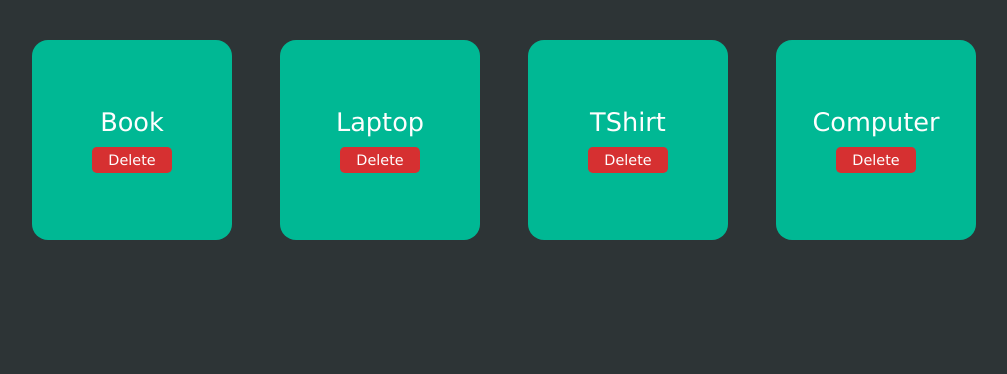
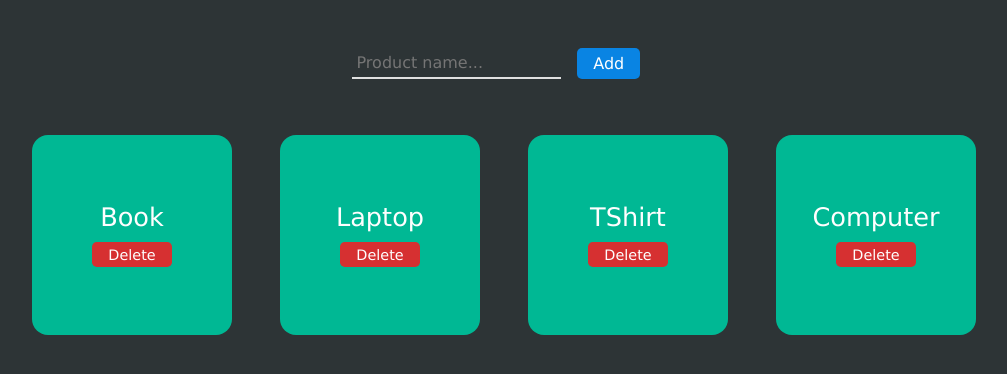
Before and after one commit to dori-dev/learning-react, a React (Create React App) app: page / in a window 1280 px wide. Shown: the top 374 px of the page, without its empty margins (136-1143 px from the left). Built offline with nearby package versions, Linux system fonts and the light colour scheme.

Commit message:
add product action

```diff
--- a/src/App.js
+++ b/src/App.js
@@ -1,18 +1,27 @@
 import { useState } from "react";
 import ProductList from "./components/ProductList/ProductList";
+import AddProduct from "./components/AddProduct/AddProduct";
 
 const App = () => {
-  const [products, setProduct] = useState([
+  const [products, setProducts] = useState([
     { id: 1, title: "Book" },
     { id: 2, title: "Laptop" },
     { id: 3, title: "TShirt" },
     { id: 4, title: "Computer" },
   ]);
   const deleteProduct = (id) => {
-    setProduct(products.filter((item) => item.id !== id));
+    setProducts(products.filter((item) => item.id !== id));
+  };
+  const addProduct = (title) => {
+    let newProduct = {
+      id: Math.max(...products.map((product) => product.id)) + 1,
+      title: title,
+    };
+    setProducts([...products, newProduct]);
   };
   return (
     <div id="app" className="container">
+      <AddProduct onAdd={addProduct} />
       <ProductList products={products} onDelete={deleteProduct} />
     </div>
   );
--- /dev/null
+++ b/src/components/AddProduct/AddProduct.css
@@ -0,0 +1,25 @@
+.add-product-form {
+  display: flex;
+  justify-content: center;
+  padding: 2rem 0;
+}
+
+.form-control input {
+  padding: 0.3rem;
+  background-color: transparent;
+  border: none;
+  border-bottom: 2px solid #e0e0e0;
+  font: inherit;
+  color: #e0e0e0;
+  outline: none;
+}
+
+.form-btn {
+  margin: 0 1rem;
+  background-color: #0984e3;
+  border: none;
+  font: inherit;
+  color: #fefefe;
+  border-radius: 5px;
+  padding: 0.3rem 1rem;
+}
--- /dev/null
+++ b/src/components/AddProduct/AddProduct.js
@@ -0,0 +1,33 @@
+import { useState } from "react";
+import "./AddProduct.css";
+
+const AddProduct = ({ onAdd }) => {
+  const [title, setTitle] = useState("");
+  const submitForm = (event) => {
+    event.preventDefault();
+    if (title) {
+      onAdd(title);
+      setTitle("");
+    }
+  };
+  return (
+    <div>
+      <form className="add-product-form" onSubmit={submitForm}>
+        <div className="form-control">
+          <input
+            type="text"
+            name="product-name"
+            placeholder="Product name..."
+            value={title}
+            onChange={(e) => setTitle(e.target.value)}
+          />
+        </div>
+        <button type="submit" className="form-btn">
+          Add
+        </button>
+      </form>
+    </div>
+  );
+};
+
+export default AddProduct;
```
